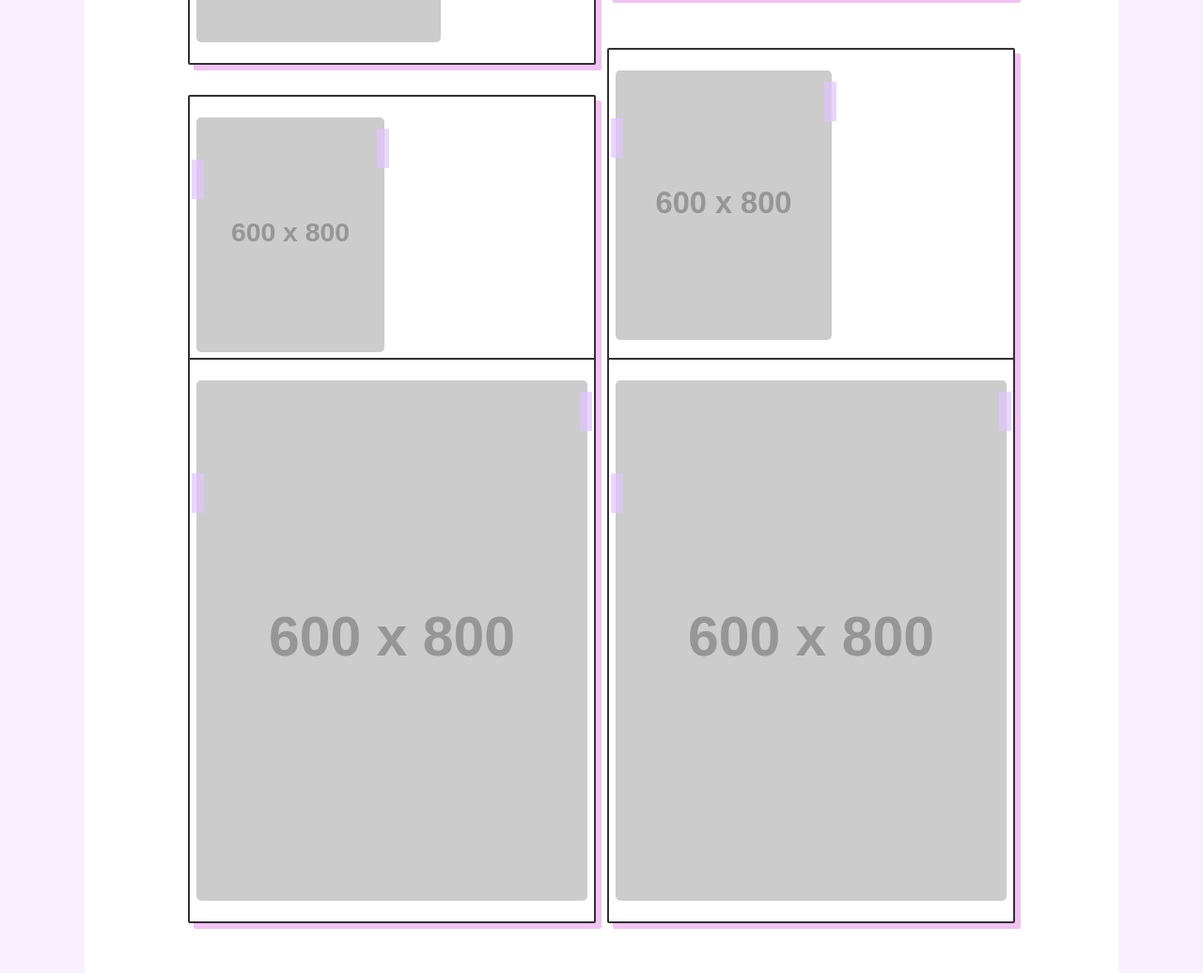
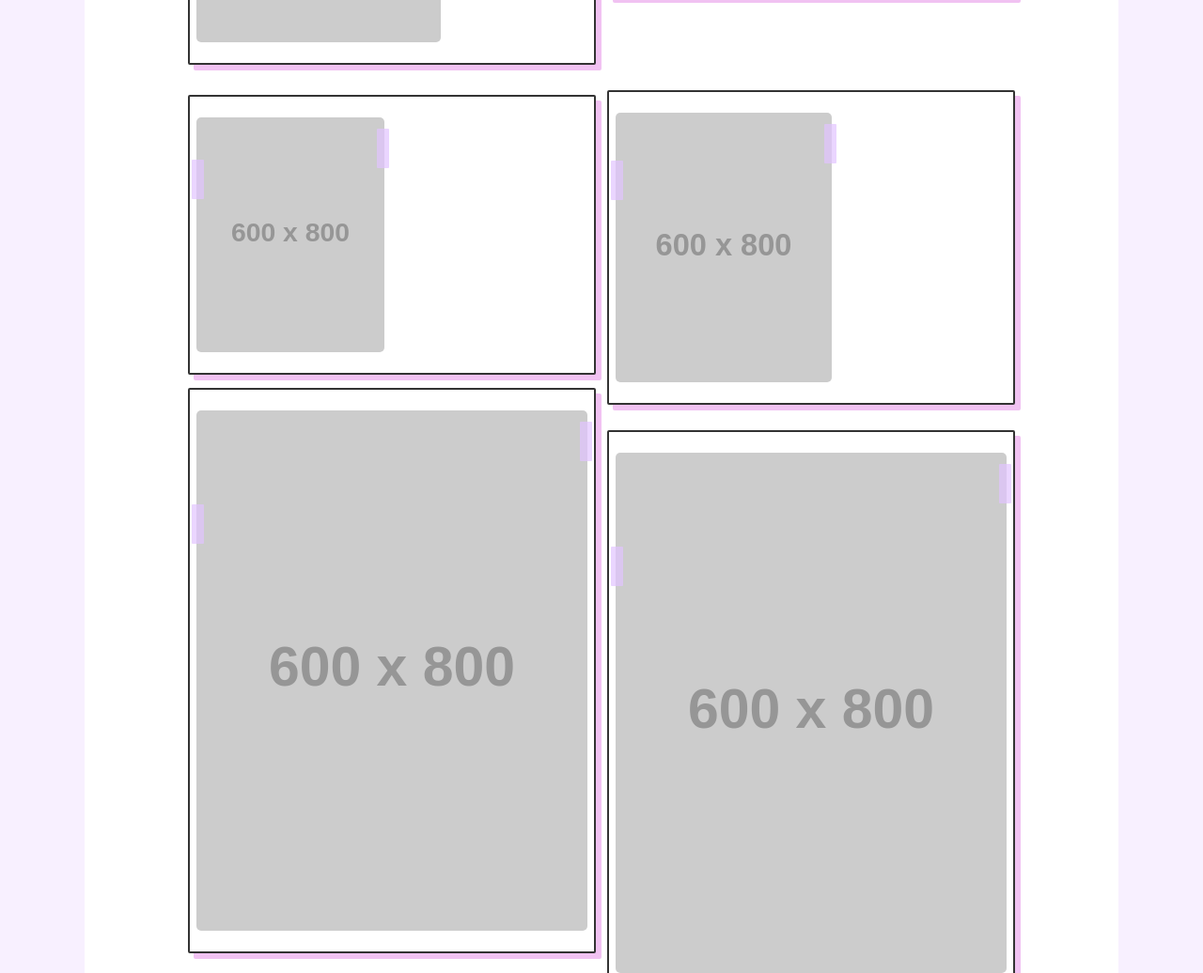
Before and after one commit to marbelym/Web-blog-new, a plain HTML site: page index.html in a window 1280 px wide. Shown: the part 2756-3792 px from the top of the page at 94% size. Drawn offline with Linux system fonts and the light colour scheme; placeholder pictures from the web are drawn by us.

Commit message:
Update index.html

```diff
--- a/index.html
+++ b/index.html
@@ -218,9 +218,15 @@ section p {
 .proyecto:nth-child(2),
 .proyecto:nth-child(4),
 .proyecto:nth-child(6) {
-  margin-top: -30px;
+  margin-top: 30px;
+}
+.proyecto:nth-child(4) {
+  margin-top: 15px;
 }
 
+.proyecto:nth-child(6) {
+  margin-top: 15px;
+}
 .proyecto:nth-child(3) {
   margin-top: 20px;
 }
```
